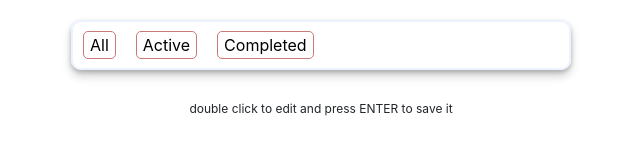
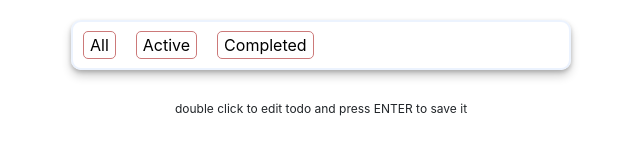
Before and after one commit to karan-007/todo, a plain HTML site: page index.html in a window 1280 px wide. Shown: the part 219-374 px from the top of the page, 319-959 px from the left. Drawn offline with nearby package versions, Linux system fonts and the light colour scheme.

Commit message:
2nd commit

```diff
--- a/index.html
+++ b/index.html
@@ -45,7 +45,7 @@
         </div>
     </div>
     <div class="container">
-        <p class="last-text">double click to edit and press ENTER to save it</p>
+        <p class="last-text">double click to edit todo and press ENTER to save it</p>
     </div>
 
     <script src="./index.js"></script>
```
